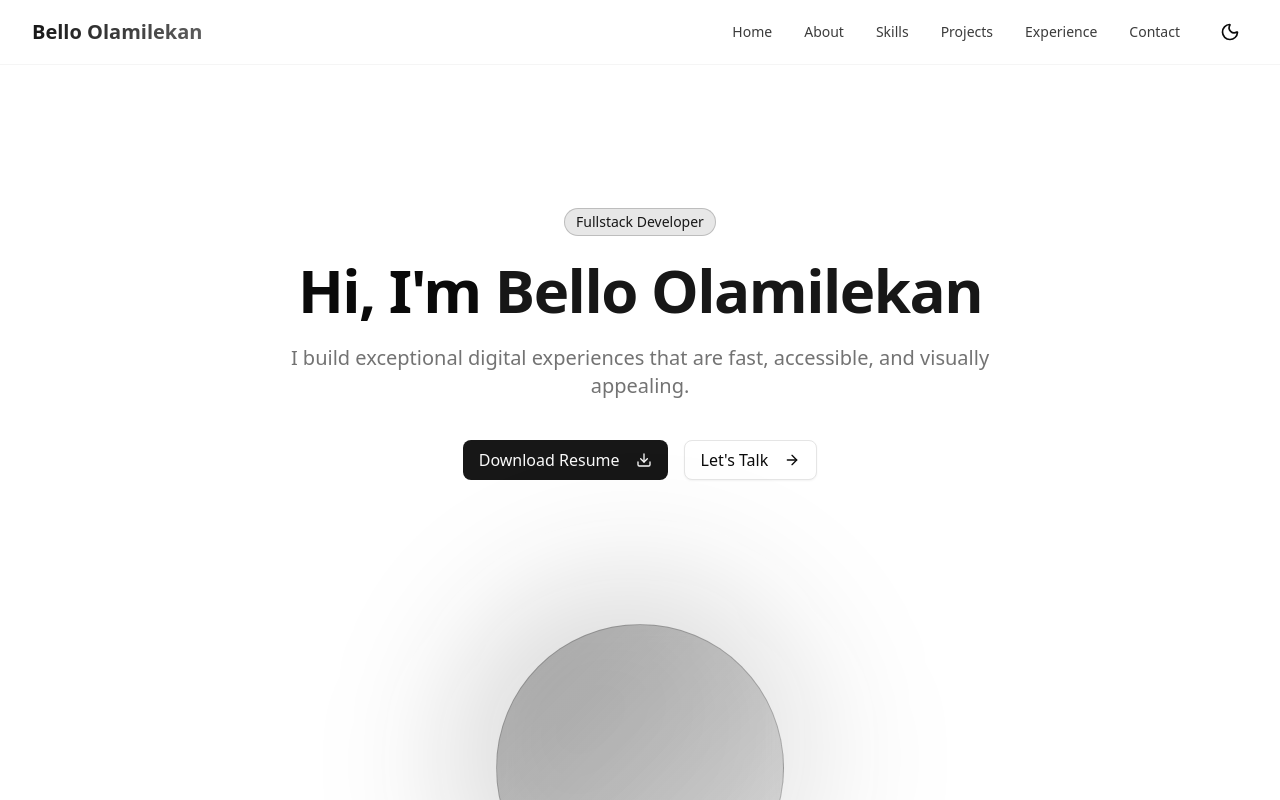
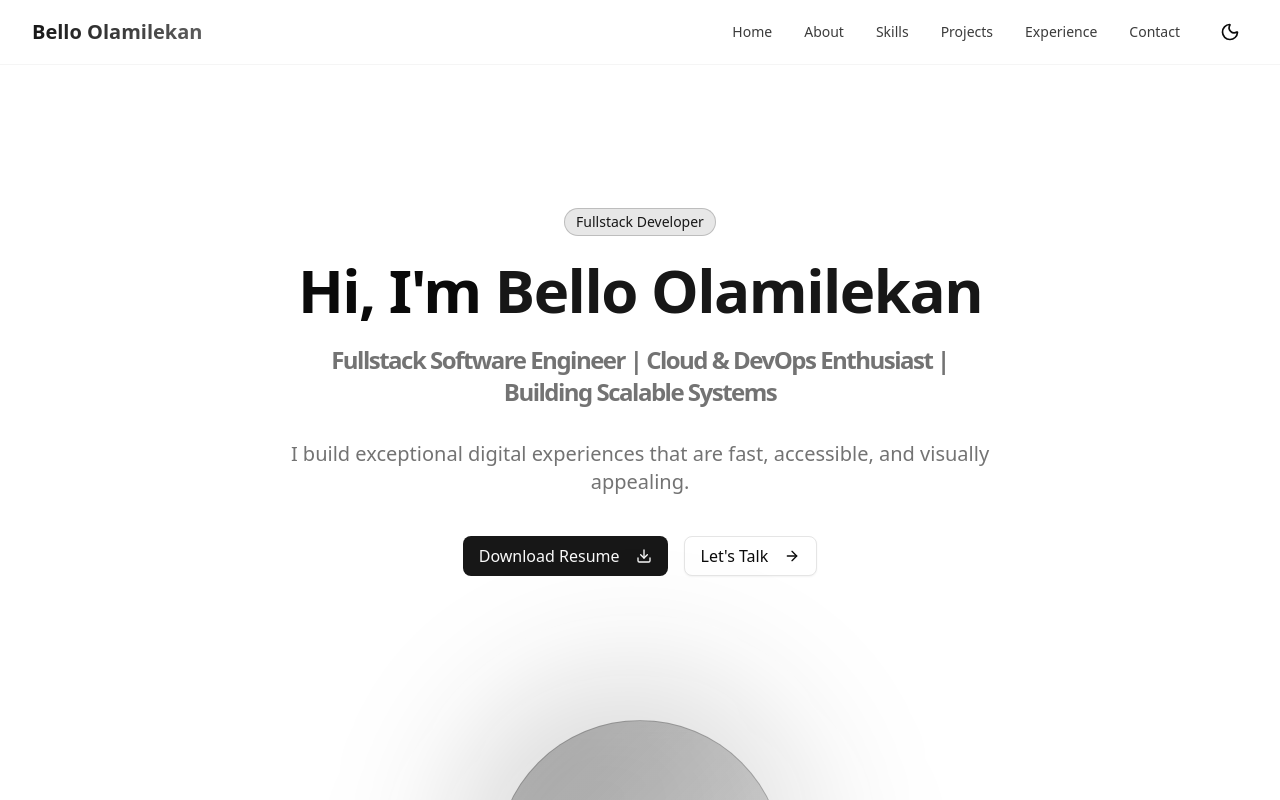
Before and after one commit to Olamilekan-12/Olamilekan-Bello, a Next.js app: page / in a window 1280 px wide. Shown: the top 800 px of the page. Built offline with nearby package versions, Linux system fonts and the light colour scheme.

Commit message:
feat: add resume download functionality and update contact information

```diff
--- a/src/app/globals.css
+++ b/src/app/globals.css
@@ -120,3 +120,7 @@
     @apply bg-background text-foreground;
   }
 }
+
+html,body{
+  scroll-behavior: smooth;
+}
--- a/src/components/contact.tsx
+++ b/src/components/contact.tsx
@@ -10,8 +10,8 @@ const ContactInfo = [
   {
     icon: <Mail className="h-6 w-6 text-primary" />,
     title: 'Email Me',
-    description: 'bello.olakay@example.com',
-    link: 'mailto:bello.olakay@example.com',
+    description: 'belloolamilekan661@gmail.com',
+    link: 'mailto:belloolamilekan661@gmail.com',
   },
   {
     icon: <MapPin className="h-6 w-6 text-primary" />,
@@ -22,8 +22,8 @@ const ContactInfo = [
   {
     icon: <Phone className="h-6 w-6 text-primary" />,
     title: 'Call Me',
-    description: '+234 800 000 0000',
-    link: 'tel:+2348000000000',
+    description: '+234 704 785 5298',
+    link: 'tel:+2347047855298',
   },
 ];
 
@@ -66,7 +66,8 @@ export function Contact() {
         email: '',
         message: '',
       });
-    } catch (error) {
+    } catch (error: unknown) {
+      console.error('Error submitting form:', error);
       toast({
         title: 'Error',
         description: 'There was an error sending your message. Please try again later.',
--- a/src/components/footer.tsx
+++ b/src/components/footer.tsx
@@ -7,22 +7,22 @@ import { Github, Twitter, Linkedin, Mail } from 'lucide-react';
 const socialLinks = [
   {
     name: 'GitHub',
-    url: 'https://github.com/yourusername',
+    url: 'https://github.com/Olamilekan-12',
     icon: <Github className="h-5 w-5" />,
   },
   {
     name: 'Twitter',
-    url: 'https://twitter.com/yourusername',
+    url: 'https://x.com/KingKong121211',
     icon: <Twitter className="h-5 w-5" />,
   },
   {
     name: 'LinkedIn',
-    url: 'https://linkedin.com/in/yourusername',
+    url: 'https://www.linkedin.com/in/olamilekan-bello-3810b6275/',
     icon: <Linkedin className="h-5 w-5" />,
   },
   {
     name: 'Email',
-    url: 'mailto:bello.olakay@example.com',
+    url: 'mailto:belloolamilekan661@gmail.com',
     icon: <Mail className="h-5 w-5" />,
   },
 ];
--- a/src/components/hero.tsx
+++ b/src/components/hero.tsx
@@ -15,11 +15,10 @@ export function Hero() {
       title: 'Downloading Resume',
       description: 'Your resume will start downloading shortly.',
     });
-
     // Simulate download
     setTimeout(() => {
       const link = document.createElement('a');
-      link.href = '#'; // Replace with your resume URL
+      link.href = '/bello_olamilekan_software_eng.pdf';
       link.download = 'Bello_Olamilekan_Resume.pdf';
       document.body.appendChild(link);
       link.click();
@@ -49,14 +48,19 @@ export function Hero() {
             </span>
           </motion.div>
 
-          <motion.h1
+          <motion.div
             className="text-4xl sm:text-5xl md:text-6xl font-bold tracking-tight text-foreground"
             initial={{ opacity: 0, y: 20 }}
             animate={{ opacity: 1, y: 0 }}
             transition={{ duration: 0.5, delay: 0.1 }}
           >
-            Hi, I&apos;m <span className="text-primary">Bello Olamilekan</span>
-          </motion.h1>
+            <h1 className="text-4xl md:text-6xl font-bold text-foreground mb-6">
+              Hi, I&apos;m <span className="text-primary">Bello Olamilekan</span>
+            </h1>
+            <p className="text-xl md:text-2xl text-muted-foreground mb-8 max-w-2xl mx-auto">
+              Fullstack Software Engineer | Cloud & DevOps Enthusiast | Building Scalable Systems
+            </p>
+          </motion.div>
 
           <motion.p
             className="mt-6 text-lg sm:text-xl text-muted-foreground max-w-3xl mx-auto"
```
Also changed, not shown: 1 other file (tests, documents, lock files or other folders).
